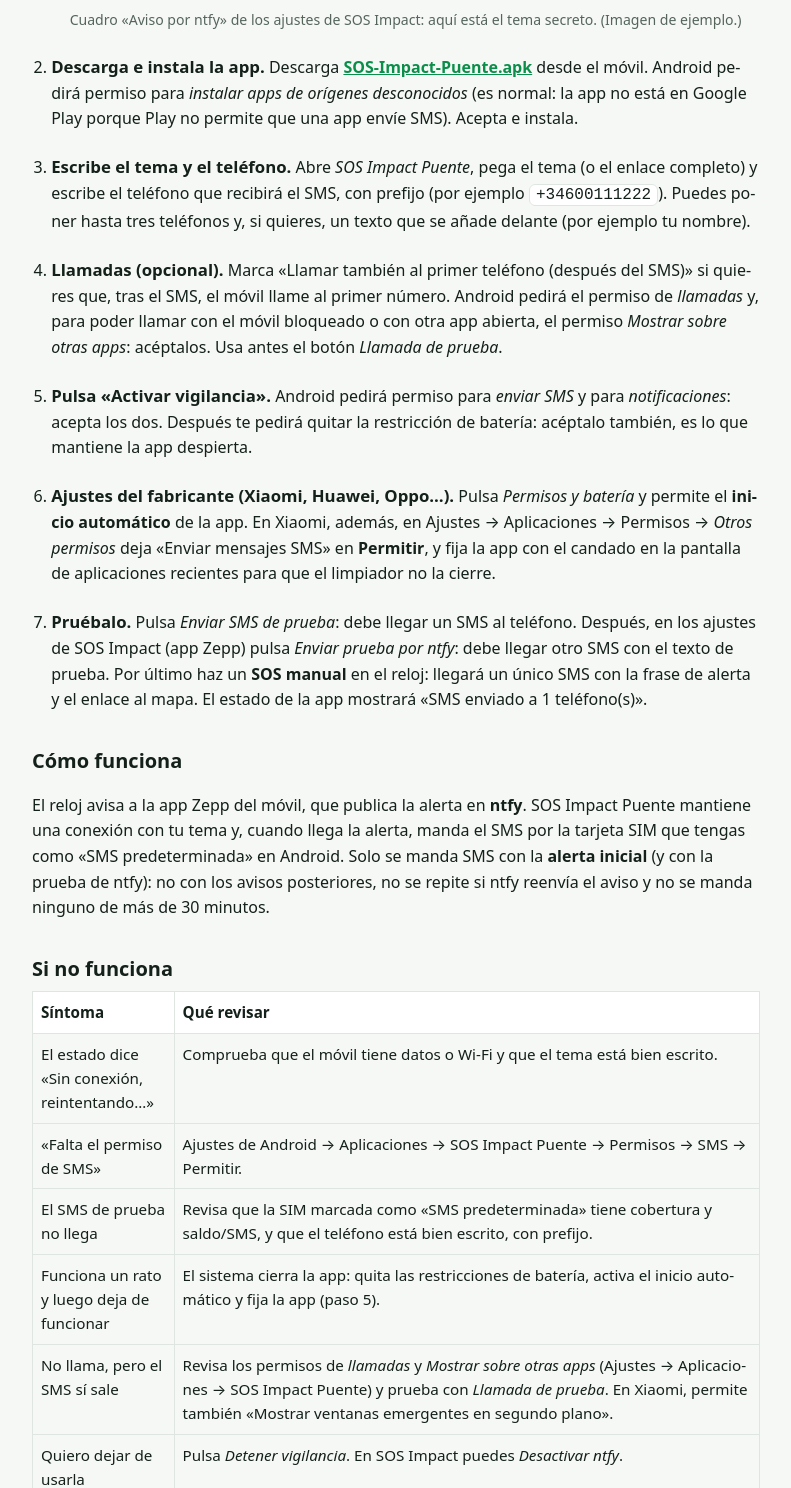
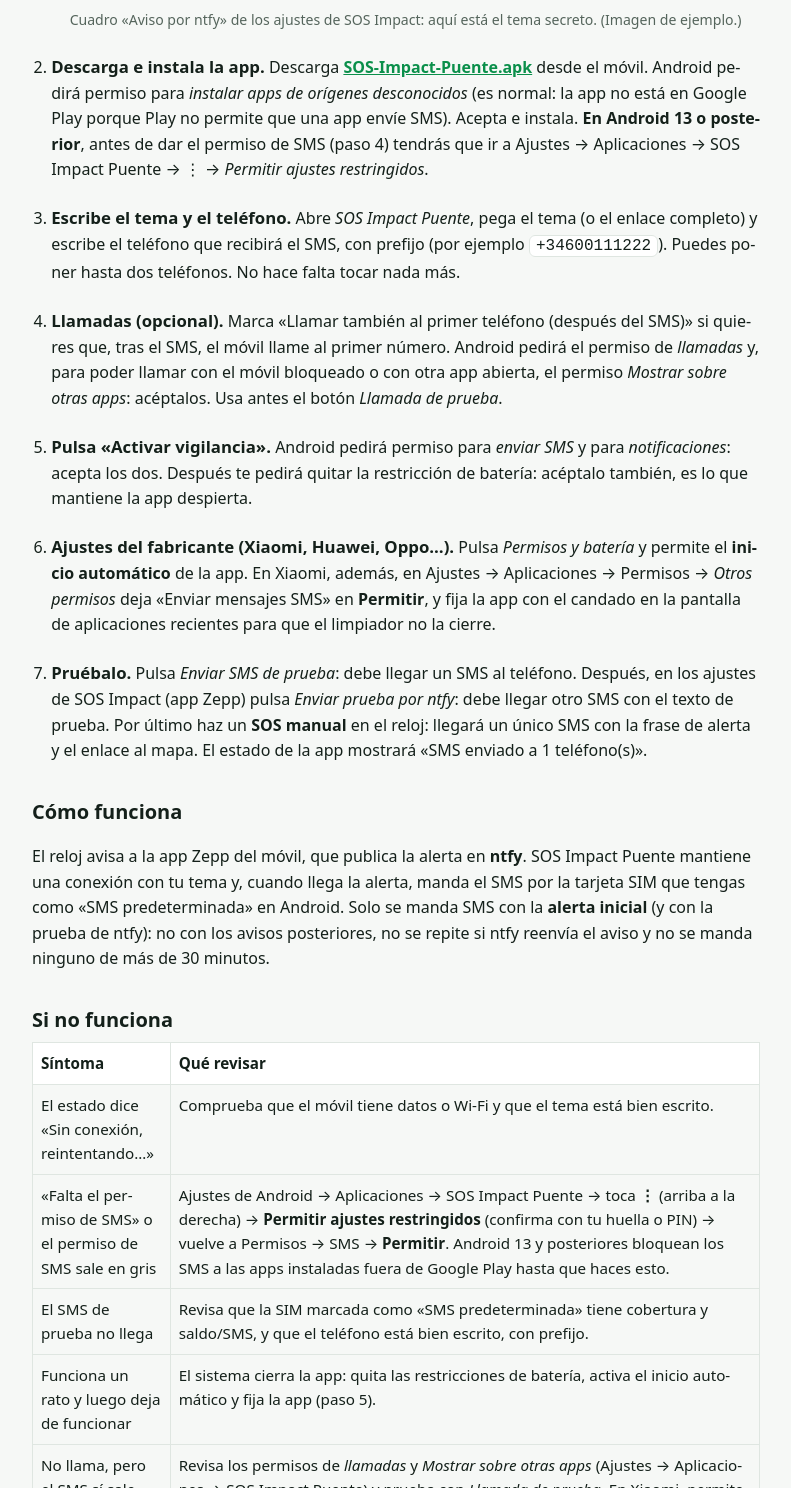
Before and after one commit to Super-IA/Sos-Impact, a plain HTML site: page puente.html in a window 1280 px wide. Shown: the part 1256-2744 px from the top of the page, without its empty margins (244-1035 px from the left). Drawn offline with Linux system fonts and the light colour scheme.

Commit message:
Add files via upload

```diff
--- a/puente.html
+++ b/puente.html
@@ -17,9 +17,9 @@
 <li><strong>Activa ntfy en SOS Impact.</strong> En la app Zepp abre los ajustes de SOS Impact, busca el cuadro <em>Aviso por ntfy</em> y pulsa <em>Activar ntfy</em>. Aparece un <strong>tema secreto</strong> (<code>sosimpact-…</code>). Cópialo y <strong>no lo publiques</strong>.
 <figure><img src="img/app-ntfy.jpg" alt="Cuadro Aviso por ntfy en los ajustes de SOS Impact" loading="lazy"><figcaption>Cuadro «Aviso por ntfy» de los ajustes de SOS Impact: aquí está el tema secreto. (Imagen de ejemplo.)</figcaption></figure></li>
 
-<li><strong>Descarga e instala la app.</strong> Descarga <a href="SOS-Impact-Puente.apk"><strong>SOS-Impact-Puente.apk</strong></a> desde el móvil. Android pedirá permiso para <em>instalar apps de orígenes desconocidos</em> (es normal: la app no está en Google Play porque Play no permite que una app envíe SMS). Acepta e instala.</li>
+<li><strong>Descarga e instala la app.</strong> Descarga <a href="SOS-Impact-Puente.apk"><strong>SOS-Impact-Puente.apk</strong></a> desde el móvil. Android pedirá permiso para <em>instalar apps de orígenes desconocidos</em> (es normal: la app no está en Google Play porque Play no permite que una app envíe SMS). Acepta e instala. <strong>En Android 13 o posterior</strong>, antes de dar el permiso de SMS (paso 4) tendrás que ir a Ajustes → Aplicaciones → SOS Impact Puente → ⋮ → <em>Permitir ajustes restringidos</em>.</li>
 
-<li><strong>Escribe el tema y el teléfono.</strong> Abre <em>SOS Impact Puente</em>, pega el tema (o el enlace completo) y escribe el teléfono que recibirá el SMS, con prefijo (por ejemplo <code>+34600111222</code>). Puedes poner hasta tres teléfonos y, si quieres, un texto que se añade delante (por ejemplo tu nombre).</li>
+<li><strong>Escribe el tema y el teléfono.</strong> Abre <em>SOS Impact Puente</em>, pega el tema (o el enlace completo) y escribe el teléfono que recibirá el SMS, con prefijo (por ejemplo <code>+34600111222</code>). Puedes poner hasta dos teléfonos. No hace falta tocar nada más.</li>
 
 <li><strong>Llamadas (opcional).</strong> Marca «Llamar también al primer teléfono (después del SMS)» si quieres que, tras el SMS, el móvil llame al primer número. Android pedirá el permiso de <em>llamadas</em> y, para poder llamar con el móvil bloqueado o con otra app abierta, el permiso <em>Mostrar sobre otras apps</em>: acéptalos. Usa antes el botón <em>Llamada de prueba</em>.</li>
 
@@ -36,7 +36,7 @@
 <h2>Si no funciona</h2>
 <div class="tbl"><table><tr><th>Síntoma</th><th>Qué revisar</th></tr>
 <tr><td>El estado dice «Sin conexión, reintentando…»</td><td>Comprueba que el móvil tiene datos o Wi-Fi y que el tema está bien escrito.</td></tr>
-<tr><td>«Falta el permiso de SMS»</td><td>Ajustes de Android → Aplicaciones → SOS Impact Puente → Permisos → SMS → Permitir.</td></tr>
+<tr><td>«Falta el permiso de SMS» o el permiso de SMS sale en gris</td><td>Ajustes de Android → Aplicaciones → SOS Impact Puente → toca <strong>⋮</strong> (arriba a la derecha) → <strong>Permitir ajustes restringidos</strong> (confirma con tu huella o PIN) → vuelve a Permisos → SMS → <strong>Permitir</strong>. Android 13 y posteriores bloquean los SMS a las apps instaladas fuera de Google Play hasta que haces esto.</td></tr>
 <tr><td>El SMS de prueba no llega</td><td>Revisa que la SIM marcada como «SMS predeterminada» tiene cobertura y saldo/SMS, y que el teléfono está bien escrito, con prefijo.</td></tr>
 <tr><td>Funciona un rato y luego deja de funcionar</td><td>El sistema cierra la app: quita las restricciones de batería, activa el inicio automático y fija la app (paso 5).</td></tr>
 <tr><td>No llama, pero el SMS sí sale</td><td>Revisa los permisos de <em>llamadas</em> y <em>Mostrar sobre otras apps</em> (Ajustes → Aplicaciones → SOS Impact Puente) y prueba con <em>Llamada de prueba</em>. En Xiaomi, permite también «Mostrar ventanas emergentes en segundo plano».</td></tr>
```
